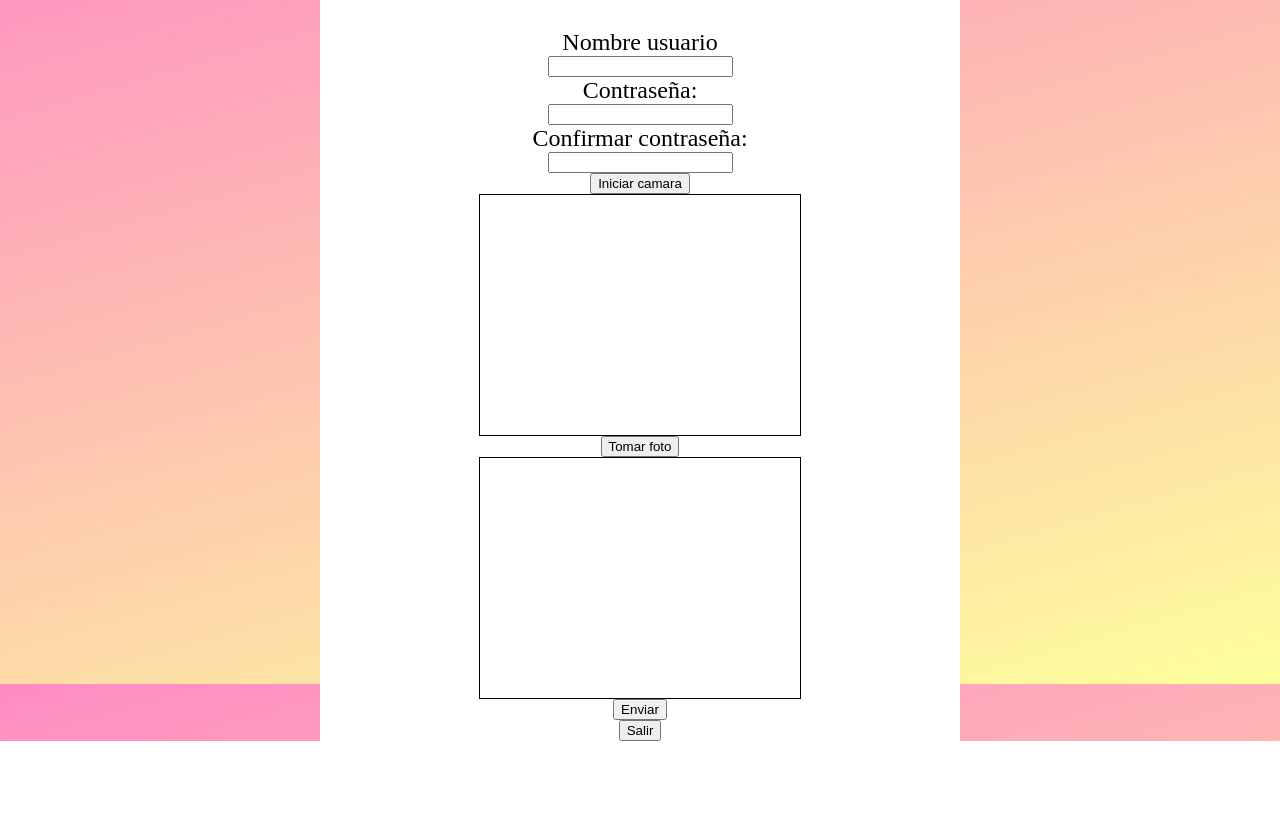
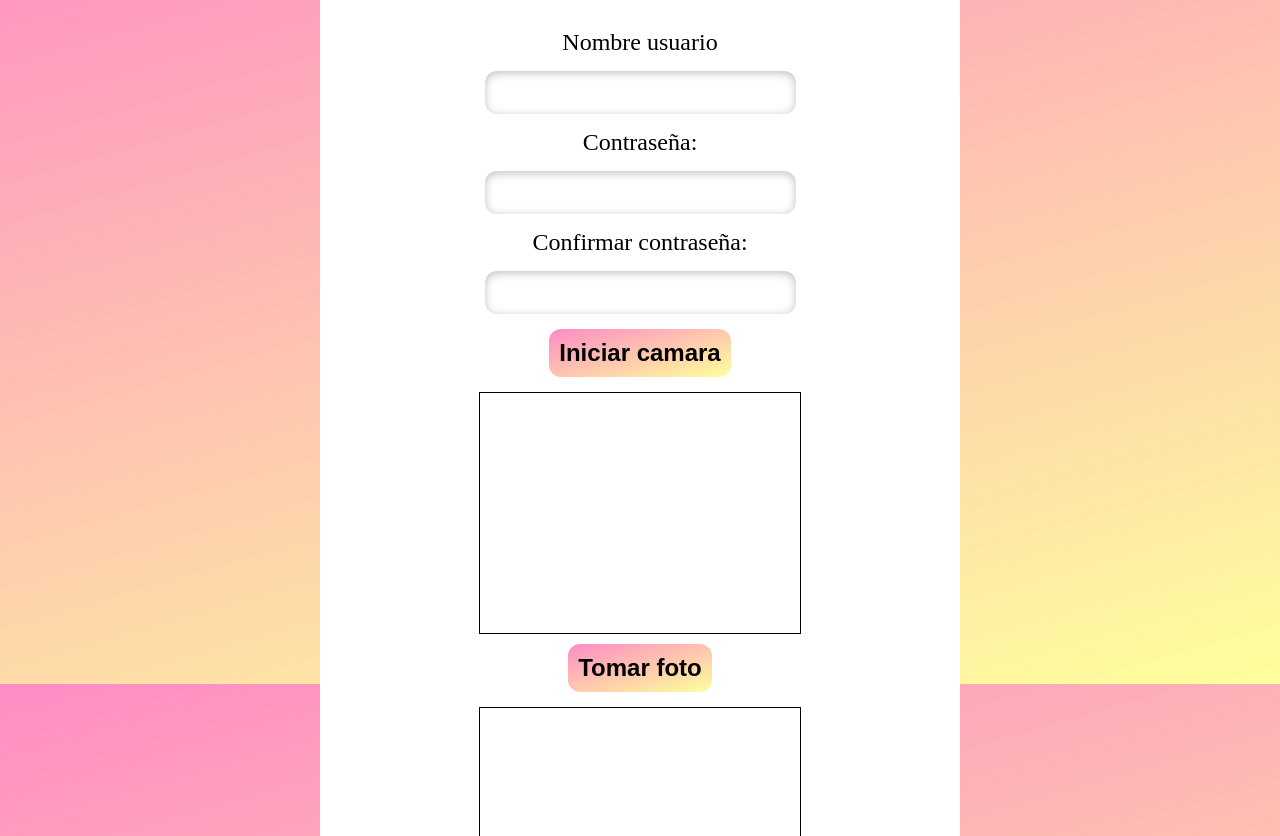
Before and after one commit to Kefab/FrontTesis, a plain HTML site: page regist.html in a window 1280 px wide. Shown: the part 116-952 px from the top of the page. Before the commit the page ends 857 px from the top, so only its background shows below. Drawn offline with Linux system fonts and the light colour scheme.

Commit message:
Better interface

```diff
--- /dev/null
+++ b/mainPage.css
@@ -0,0 +1,11 @@
+.main-container {
+  display: flex;
+  flex-direction: column;
+  align-items: center;
+  margin: 26px auto;
+  background-color: white;
+  width: 80%;
+  padding-bottom: 200px;
+  box-shadow: 10px 15px 20px #888888;
+  border-radius: 24px;
+}
--- a/regist.css
+++ b/regist.css
@@ -1,4 +1,4 @@
-.main-container{
+.main-container {
   display: flex;
   flex-direction: column;
   align-items: center;
@@ -6,3 +6,40 @@
   background-color: white;
   width: 50%;
 }
+
+.username,
+.password {
+  font-size: 24px;
+  font-family: FontAwesome;
+  margin: 15px;
+  box-shadow: 0px 2px 10px #c0bfbf inset;
+  border: none;
+  border-radius: 12px;
+  padding: 8px;
+}
+
+.button-acept {
+  background: linear-gradient(
+    344deg,
+    rgba(251, 255, 27, 0.437) 0%,
+    rgba(253, 45, 146, 0.55) 100%
+  );
+  font-size: 24px;
+  border-radius: 12px;
+  color: black;
+  font-weight: bold;
+  padding: 10px;
+  border: none;
+  margin-bottom: 15px;
+}
+
+.option-buttons {
+  display: flex;
+  flex-direction: row;
+  align-items: center;
+}
+
+.option-buttons button{
+    margin-left: 30px;
+    margin-right: 30px;
+}
--- a/regist.html
+++ b/regist.html
@@ -12,22 +12,49 @@
     <div class="main-container">
       <h1>Registro de usuario</h1>
       <label for="username">Nombre usuario</label>
-      <input type="text" name="Nombre usuario:" id="username" />
+      <input
+        type="text"
+        name="Nombre usuario:"
+        id="username"
+        class="username"
+      />
 
       <label for="password">Contraseña:</label>
-      <input type="password" name="Contraseña:" id="password" />
+      <input
+        type="password"
+        name="Contraseña:"
+        id="password"
+        class="password"
+      />
 
       <label for="conf-password">Confirmar contraseña:</label>
-      <input type="password" name="Confirmar contraseña:" id="conf-password" />
+      <input
+        type="password"
+        name="Confirmar contraseña:"
+        id="conf-password"
+        class="password"
+      />
 
-      <button id="start-camera">Iniciar camara</button>
-      <video id="video" width="320px" height="240px" autoplay style="border:1px solid"></video>
-      <button id="click-photo">Tomar foto</button>
-      <canvas id="canvas" width="320" height="240" style="border:1px solid"></canvas>
+      <button class="button-acept" id="start-camera">Iniciar camara</button>
+      <video
+        id="video"
+        width="320px"
+        height="240px"
+        autoplay
+        style="border: 1px solid; margin-bottom: 10px"
+      ></video>
+      <button class="button-acept" id="click-photo">Tomar foto</button>
+      <canvas
+        id="canvas"
+        width="320"
+        height="240"
+        style="border: 1px solid; margin-bottom: 10px"
+      ></canvas>
+      <div class="option-buttons">
+        <button class="button-acept" onclick="saveImage()">Registrar</button>
 
-      <button onclick="saveImage()">Enviar</button>
-
-      <button onclick="movoToIndex()">Salir</button>
+        <button class="button-acept" onclick="movoToIndex()">Salir</button>
+      </div>
 
       <script src="regist.js"></script>
     </div>
```
Also changed, not shown: faceRecognition.html (+8 -6 lines), mainPage.html (+7 -4 lines). Lines whose indentation alone changed are shown as unchanged.
